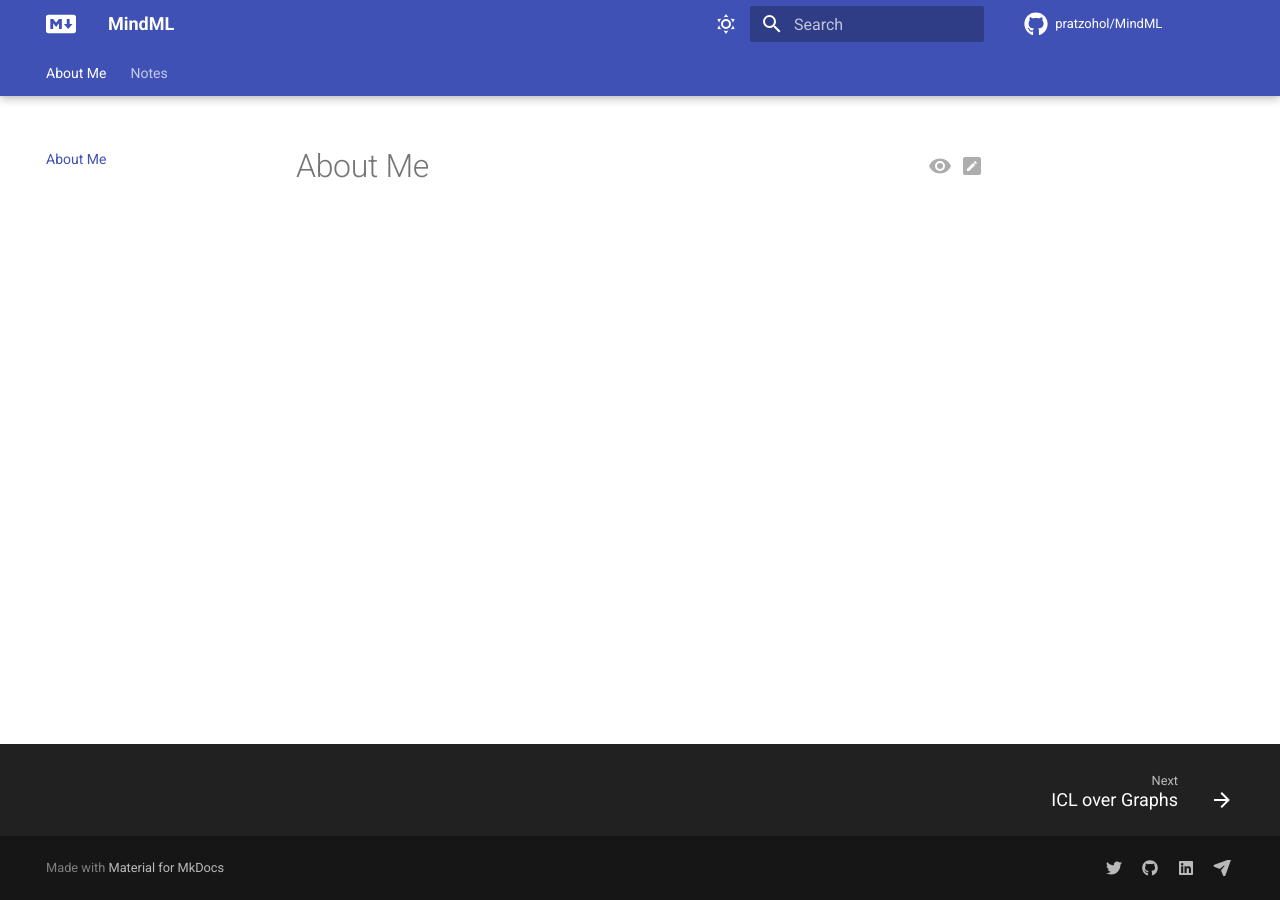
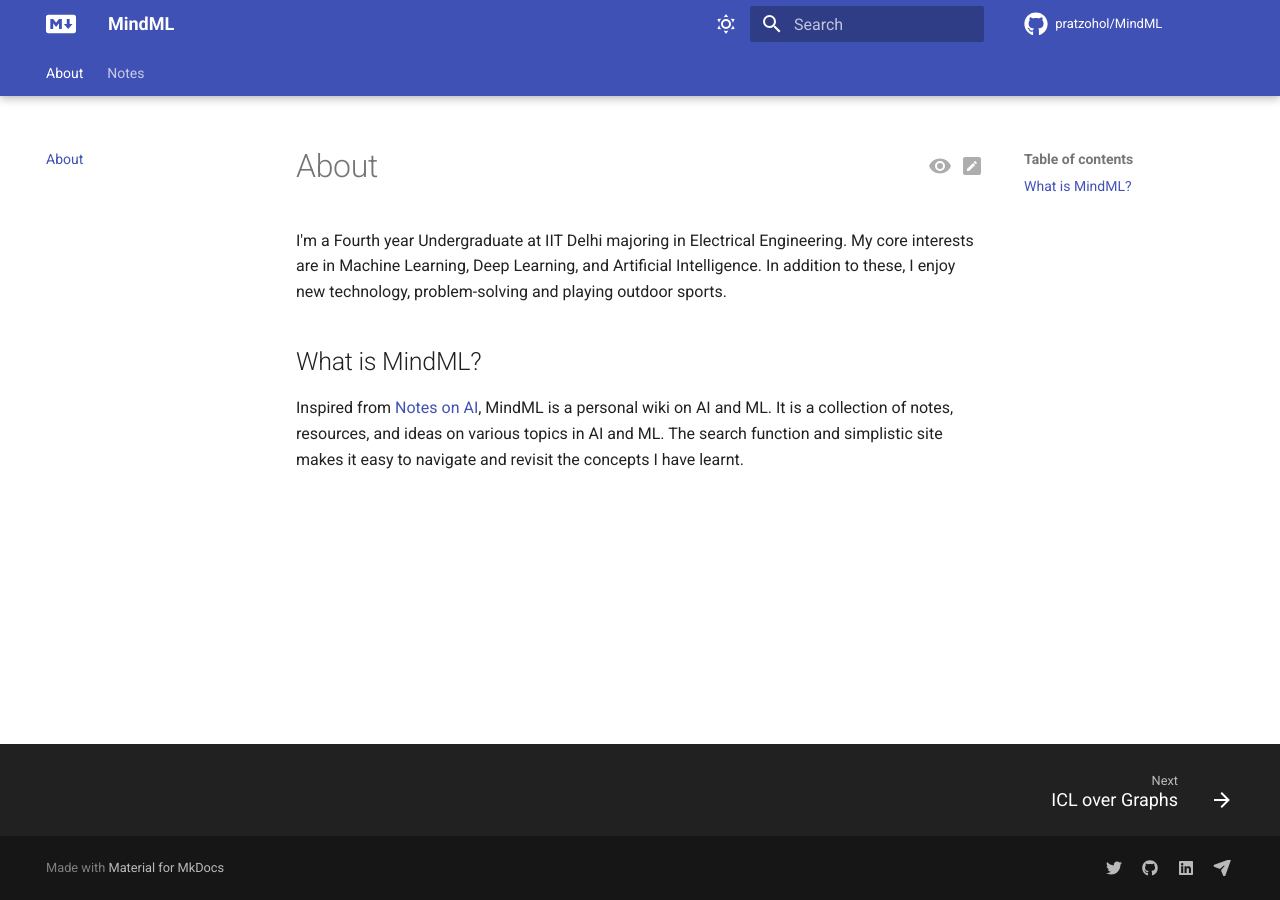
Before and after one commit to pratzohol/MindML, an MkDocs documentation site: the page built from docs/index.md, in a window 1280 px wide. Built offline with MkDocs 1.6.1 and Material for MkDocs 9.7.7, drawn with Linux system fonts in a browser that asks for light colours; comment, search, counter and statistics services are not loaded.

Commit message:
added introduction

```diff
--- a/docs/index.md
+++ b/docs/index.md
@@ -1 +1,7 @@
-# About Me
+# About
+
+I'm a Fourth year Undergraduate at IIT Delhi majoring in Electrical Engineering. My core interests are in Machine Learning, Deep Learning, and Artificial Intelligence. In addition to these, I enjoy new technology, problem-solving and playing outdoor sports.
+
+## What is MindML?
+
+Inspired from [Notes on AI](https://notesonai.com/Notes+on+AI), MindML is a personal wiki on AI and ML. It is a collection of notes, resources, and ideas on various topics in AI and ML. The search function and simplistic site makes it easy to navigate and revisit the concepts I have learnt.
```
